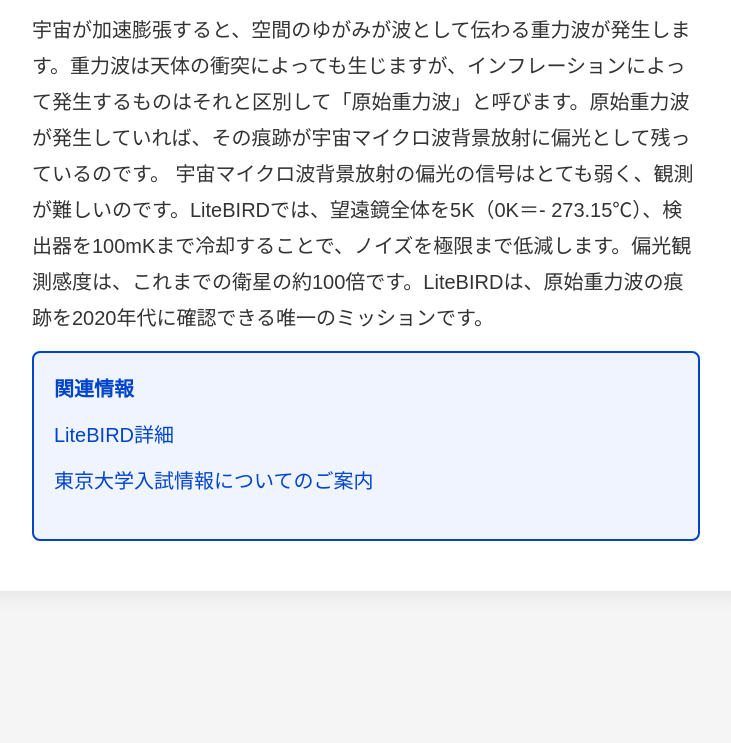
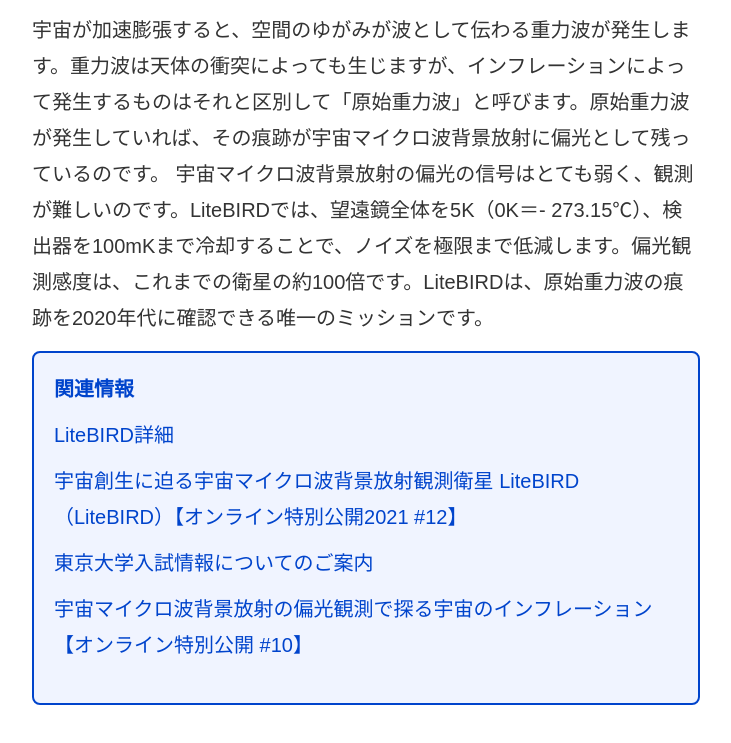
Before and after one commit to kosukechun/sekimotolab_WEBsite, a plain HTML site: page index.html in a window 1280 px wide. Shown: the part 1070-1813 px from the top of the page, without its empty margins (274-1005 px from the left). Before the commit the page ends 1701 px from the top, so only its background shows below. Drawn offline with Linux system fonts and the light colour scheme.

Commit message:
inoue割と編集

```diff
--- a/index.html
+++ b/index.html
@@ -71,9 +71,9 @@
         <h3>関連情報</h3>
         <ul class="side-links">
           <li><a href="https://www.isas.jaxa.jp/missions/spacecraft/future/litebird.htmll">LiteBIRD詳細</a></li>
+          <li><a href="https://youtu.be/YmHtur83K5k?si=YZgiK5A2u4YMUWTy">宇宙創生に迫る宇宙マイクロ波背景放射観測衛星 LiteBIRD（LiteBIRD）【オンライン特別公開2021 #12】</a></li>
           <li><a href="https://www.astron.s.u-tokyo.ac.jp/admission/graduate/">東京大学入試情報についてのご案内</a></li>
-          <!-- <li><a href="https://www.ipmu.jp/ja/research-activities/research-program/LiteBIRD">IPMU</a></li> -->
-          <!-- <li><a href="https://www.isas.jaxa.jp/" target="_blank">関連リンク（JAXA公式）</a></li> -->
+          <li><a href="https://youtu.be/G_OPiisjbHc?si=K7Blbw7ItbhAiTmh" target="_blank">宇宙マイクロ波背景放射の偏光観測で探る宇宙のインフレーション 【オンライン特別公開 #10】</a></li>
           <!-- <li><a href="research.html">研究関連本部</a></li> -->
           <!-- <li><a href="group.html">ミッション研究グループ</a></li> -->
         </ul>
```
Also changed, not shown: members.html (+1 -1 lines), unnoun.jpg (added).
